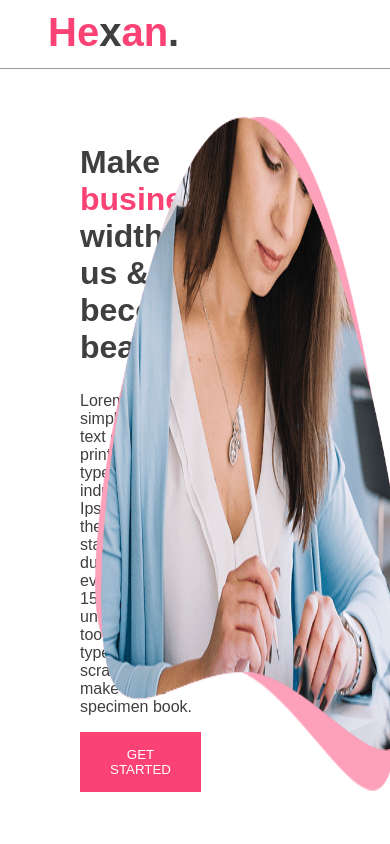
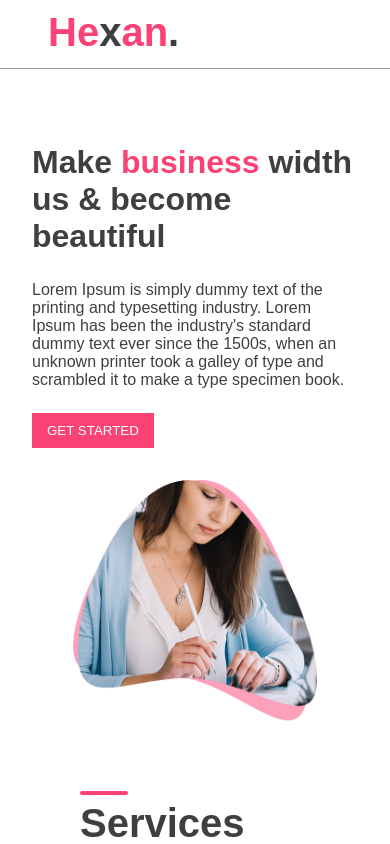
Before and after one commit to JulesEfrei/landingPage-Cms, a React (Create React App) app: page / in a window 390 px wide. Shown: the top 844 px of the page. Built offline with nearby package versions, Linux system fonts and the light colour scheme.

Commit message:
Hero Banner responsive

```diff
--- a/src/styles/heroBanner.scss
+++ b/src/styles/heroBanner.scss
@@ -1,17 +1,10 @@
 .hero {
-
-    width: calc(100% - 10rem);
   display: flex;
   justify-content: space-between;
   margin-top: 3rem;
   margin-bottom: 5rem;
-    margin-left: 5rem;
-    margin-right: 5rem;
 
   .left {
-
-        width: 50%;
-
     h1 {
       font-size: 2rem;
       color: #3f3f3f;
@@ -22,13 +15,10 @@
     }
 
     p {
-
       color: #3f3f3f;
-
     }
 
     button {
-
       color: white;
       background-color: #fb4275;
       border: none;
@@ -37,21 +27,109 @@
       &:hover {
         cursor: pointer;
       }
-
     }
-
   }
 
   .right {
-
     width: 50%;
     display: flex;
     justify-content: center;
 
     img {
-            width: 315px;
+      width: 100%;
+    }
+  }
+}
+
+//Laptop
+@media screen and (min-width: 1024px) and (max-width: 1440px) {
+  .hero {
+    width: calc(100% - 10rem);
+    margin-left: 5rem;
+    margin-right: 5rem;
+
+    .left {
+      width: 60%;
+    }
+
+    .right {
+      width: 35%;
+      height: 35%;
+    }
+  }
+}
+
+//Mobile
+@media screen and (max-width: 768px) {
+  .hero {
+    width: calc(100% - 4rem);
+    padding: 0 2rem;
+    flex-direction: column;
+    align-items: center;
+
+    .left {
+      width: 100%;
+
+      h1  {
+        font-size: 1rem;
+      }
+
+      button {
+        padding: 10px 15px;
+        margin-top: 0.5rem;
+      }
+    }
+
+    .right {
+      margin-top: 2rem;
+      width: 100%;
+      position: relative;
+
+      .img {
+        width: 75%;
+      }
+    }
+  }
+}
+
+// Tablet
+@media screen and (min-width: 769px) and (max-width: 1023px) {
+  .hero {
+    width: calc(100% - 8rem);
+    padding: 0 4rem;
+
+    .left {
+      width: 50%;
+    }
+
+    .right {
+      width: 50%;
+
+      .img {
+        width: 60%;
+        height: 100%;
+      }
+    }
+  }
+}
+
+//Desktop
+@media screen and (min-width: 1441px) {
+  .hero {
+    width: calc(100% - 14rem);
+    padding: 0 7rem;
+    align-items: center;
+
+    .left {
+
+        h1 {
+        width: 75%;
+      }
+
+      p{
+        width: 50%;
     }
 
     }
-
   }
+}
--- a/src/view/HeroBanner.jsx
+++ b/src/view/HeroBanner.jsx
@@ -13,7 +13,7 @@ export default function HeroBanner() {
             </div>
 
             <div className="right">
-                <img src="./assets/banner.png" alt="Banner" />
+                <img src="./assets/banner.png" alt="Banner" className="img" />
             </div>
 
         </section>
```
Lines whose indentation alone changed are shown as unchanged.
